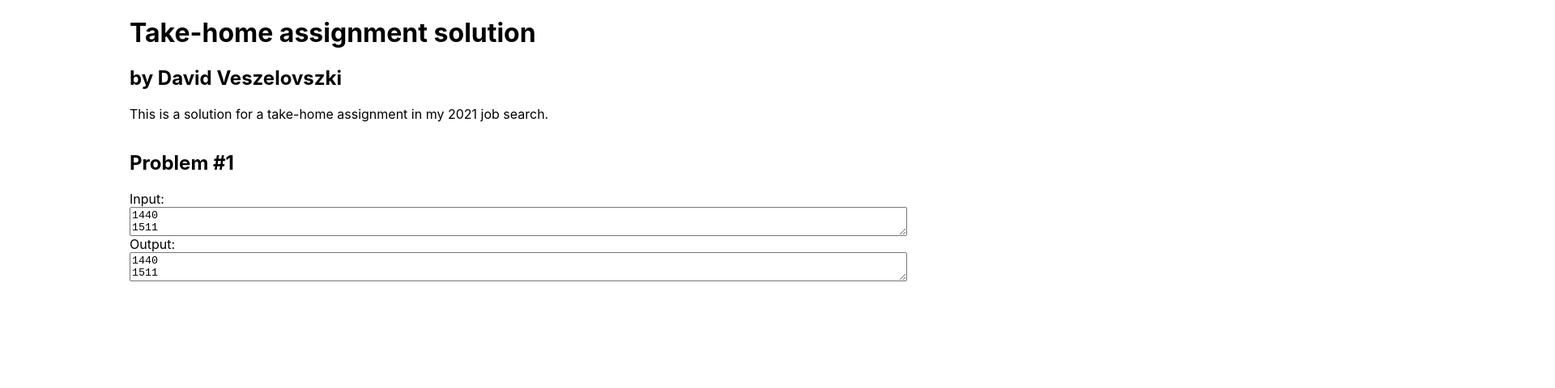
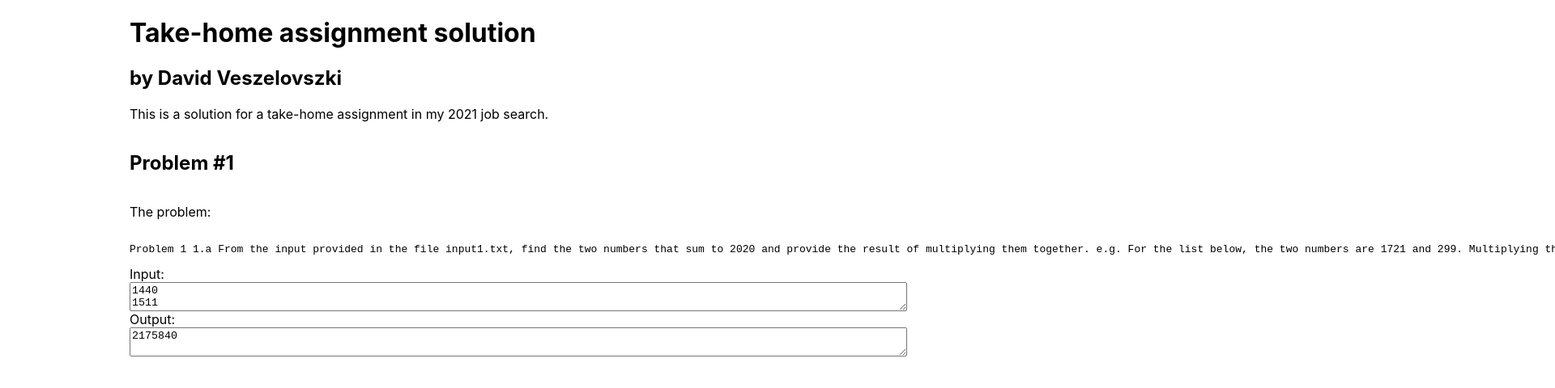
Before and after one commit to vdavid/2021-job-search-w-coding-assignment, a Next.js app: page / in a window 1280 px wide. Shown: the top 480 px of the page at 81% size, 1920 px wide, since content can reach past the window. Built offline with nearby package versions, Linux system fonts and the light colour scheme.

Commit message:
Set up types and input in a proper way for the solver.

```diff
--- a/pages/components/Problem1.tsx
+++ b/pages/components/Problem1.tsx
@@ -2,15 +2,38 @@ import styles from '../../styles/Home.module.css';
 import {useEffect, useState} from 'react';
 import Problem1Solver from '../services/Problem1Solver';
 
-export default function Problem1({input}: {input: string}) {
+export default function Problem1({inputString}: {inputString: string}) {
     const [output, setOutput] = useState<string>();
     useEffect(() => {
-        setOutput(Problem1Solver.solve(input));
-    }, [input]);
+        let parsedInput = inputString.split('\n').map(line => parseInt(line));
+        setOutput(Problem1Solver.solve(parsedInput, 2020 /* TODO: Make this dynamic in the future */).toString());
+    }, [inputString]);
     return <section className={styles.problem}>
         <h1>Problem #1</h1>
+        <p>The problem:</p>
+        <pre>Problem 1
+            1.a
+            From the input provided in the file input1.txt, find the two numbers that sum to 2020 and provide the result of multiplying them together.
+
+            e.g. For the list below, the two numbers are 1721 and 299. Multiplying them together produces 1721 * 299 = 514579, so the correct answer is 514579.
+
+            1721
+            979
+            366
+            299
+            675
+            1456
+
+            Answer:
+
+            1.b
+
+            Now find the three numbers in the input set that sum to 2020. Using the example above again, the three numbers that sum to 2020 are 979, 366, and 675. Multiplying them together produces the answer, 241861950.
+
+            Answer:
+        </pre>
         <label htmlFor="problem1Input">Input:</label>
-        <textarea id="problem1Input" value={input} readOnly={true} />
+        <textarea id="problem1Input" value={inputString} readOnly={true} />
         <label htmlFor="problem1Output">Output:</label>
         <textarea id="problem1Output" value={output} readOnly={true} />
     </section>;
--- a/pages/index.tsx
+++ b/pages/index.tsx
@@ -21,7 +21,7 @@ const Home: NextPage<HomePageProps> = ({problem1Input}: HomePageProps) => {
       <p className={styles.description}>
         This is a solution for a take-home assignment in my 2021 job search.
       </p>
-      <Problem1 input={problem1Input} />
+      <Problem1 inputString={problem1Input} />
     </div>
   )
 }
--- a/pages/services/Problem1Solver.ts
+++ b/pages/services/Problem1Solver.ts
@@ -1,5 +1,5 @@
 export default class Problem1Solver {
-    static solve(input: string): string {
-        return input;
+    static solve(numbers: number[], targetSum: number): number {
+        return numbers[0] * numbers[1]; /* TODO: Develop this */
     }
 }
```
Also changed, not shown: 1 other file (tests, documents, lock files or other folders).
